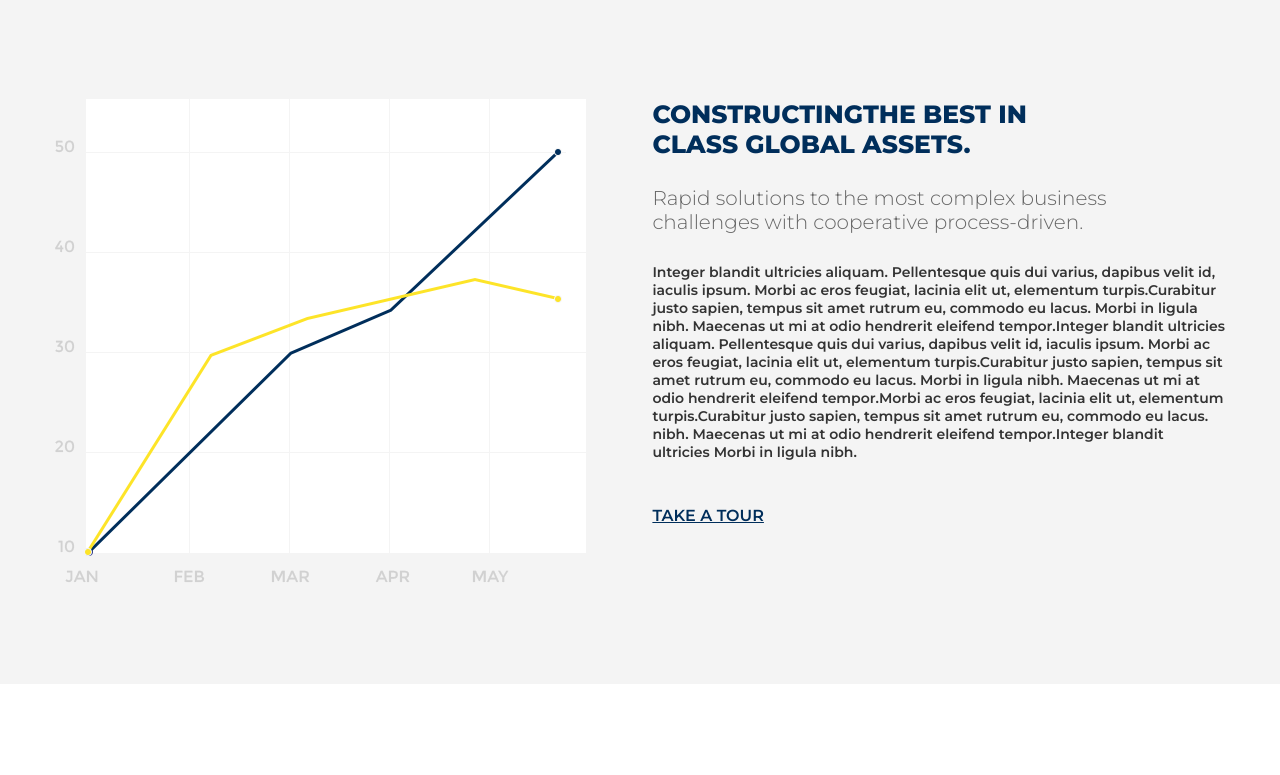
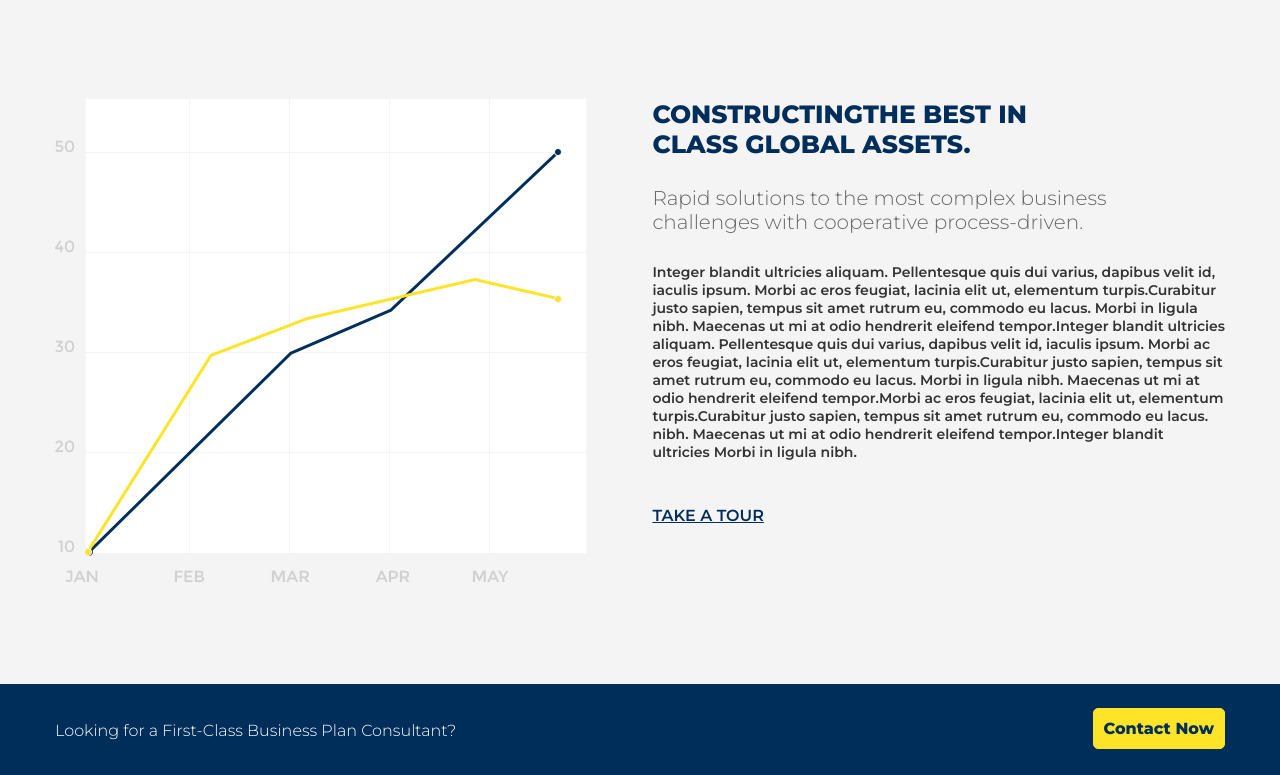
Before and after one commit to lordgr8t/counsel, a plain HTML site: page index.html in a window 1280 px wide. Shown: the part 1422-2197 px from the top of the page. Before the commit the page ends 2106 px from the top, so only its background shows below. Drawn offline with Linux system fonts and the light colour scheme.

Commit message:
containers: litle container contact now

```diff
--- a/css/style.css
+++ b/css/style.css
@@ -154,3 +154,30 @@ li a{
 	margin-top: 29px;
 	margin-bottom: 45px;
 }
+
+/*little container contact now (conn)*/
+
+.conn_bg {
+	background-color: #002e5b;
+}
+.conn {
+	max-width: 1170px;
+	margin: 0 auto;
+	height: 91px;
+}
+.conn_text {
+	margin-top: 37px;
+	font-family: 'Montserrat', sans-serif;
+	color: #fff;
+}
+.conn_btn {
+	margin-top: 24px;
+	font-family: 'Montserrat', sans-serif;
+	color: #fff;
+	border:solid 1px #fde428;
+	background-color: #fde428;
+	color: #002e5b;
+	font-weight: 800;
+	padding: 10px;
+	border-radius: 5px;
+}
--- a/index.html
+++ b/index.html
@@ -72,7 +72,24 @@
 		</div>
 	</div>
 
+	<!-- little container contact now (conn) -->
+
+	<div class="conn_bg">
+		<div class="conn dflex jcsb">
+			<div class="conn_text">Looking for a First-Class Business Plan Consultant?</div>
+			<div class="conn_btn_wrapper">
+				<div class="conn_btn">Contact Now</div></div>
+			</div>
+		</div>
 
 
-</body>
-</html>
+
+
+
+
+
+
+
+
+	</body>
+	</html>
```
